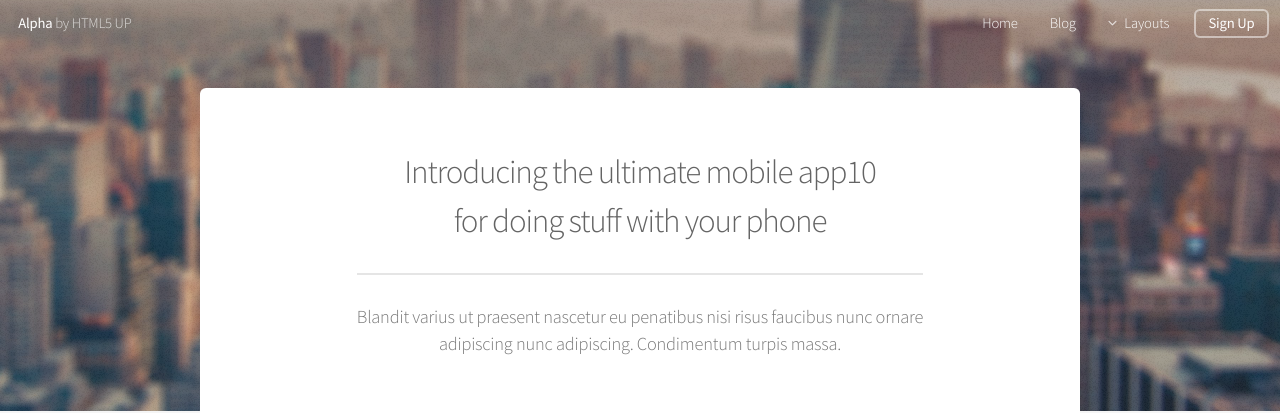
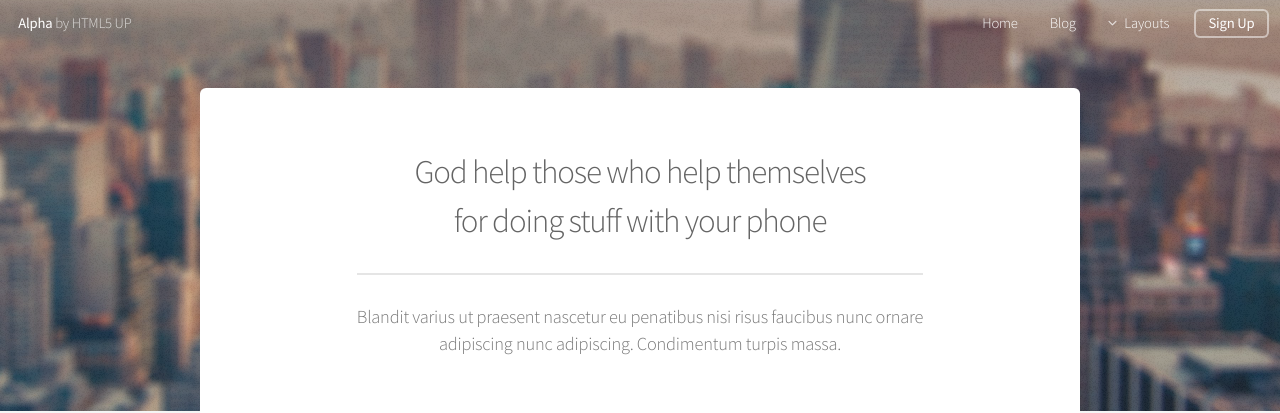
Before and after one commit to hy-inger/hy-inger.github.io, a Jekyll site: the page built from index.html, in a window 1280 px wide. Shown: the top 413 px of the page. Built offline with Jekyll 4.4.1, drawn with Linux system fonts in a browser that asks for light colours; the list of posts is cut into pages by our own code.

```diff
--- a/_includes/banner.html
+++ b/_includes/banner.html
@@ -1,7 +1,6 @@
 <!-- Banner -->
 	<section id="banner">
-		<h2>Alpha</h2>
-		<p>Another fine responsive site template freebie by HTML5 UP.</p>
+		<h2>Hy-Inger</h2>
 		<ul class="actions">
 			<li><a href="#" class="button special">Sign Up</a></li>
 			<li><a href="#" class="button">Learn More</a></li>
--- a/_includes/header.html
+++ b/_includes/header.html
@@ -28,8 +28,7 @@
 		<!-- Banner -->
 		<body class="landing">
 			<section id="banner">
-				<h2>Alpha</h2>
-				<p>Another fine responsive site template freebie by HTML5 UP.</p>
+				<h2>Hy-Inger</h2>
 				<ul class="actions">
 					<li><a href="#" class="button special">Sign Up</a></li>
 					<li><a href="#" class="button">Learn More</a></li>
--- a/index.html
+++ b/index.html
@@ -1,10 +1,10 @@
 ---
-title: Alpha2
+title: Hy-Inger
 layout: default
 ---
 <section class="box special">
 	<header class="major">
-		<h2>Introducing the ultimate mobile app10
+		<h2>God help those who help themselves
 		<br />
 		for doing stuff with your phone</h2>
 		<p>Blandit varius ut praesent nascetur eu penatibus nisi risus faucibus nunc ornare<br />
```
Also changed, not shown: 1 other file.
